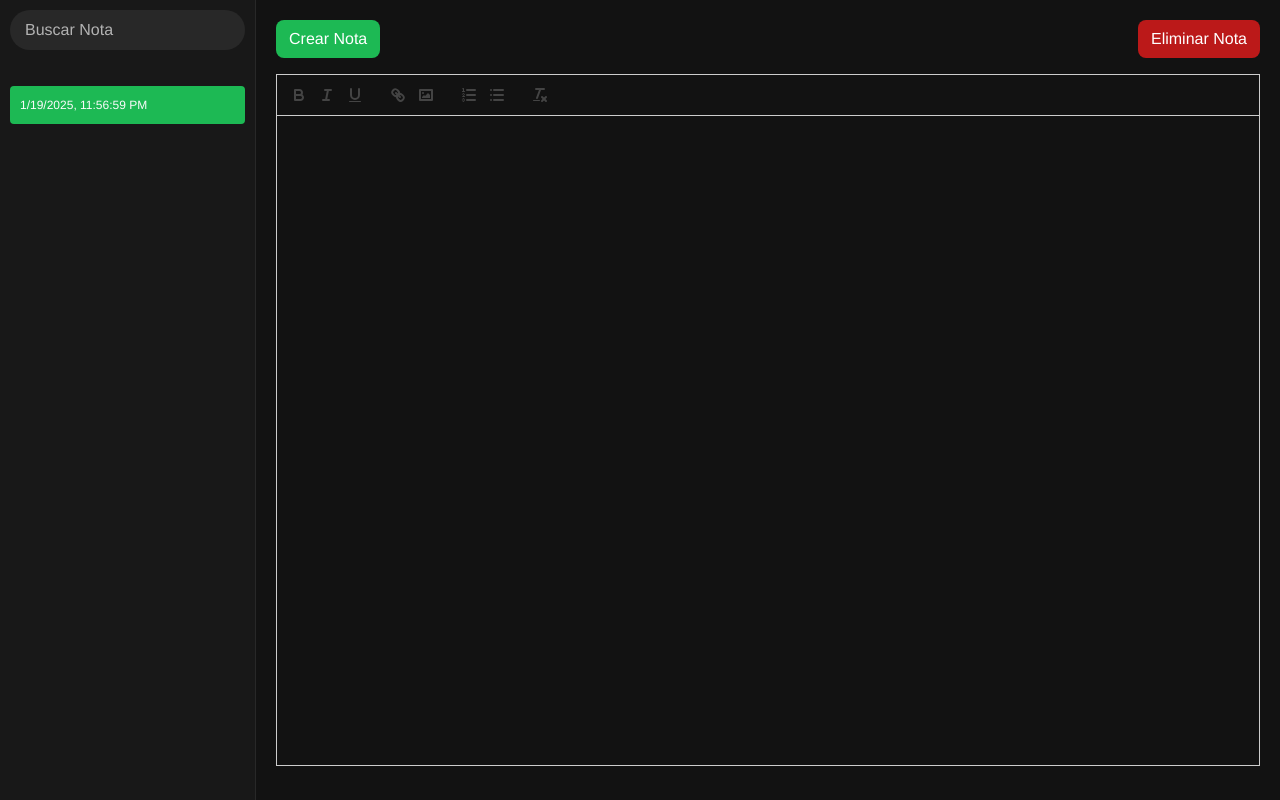
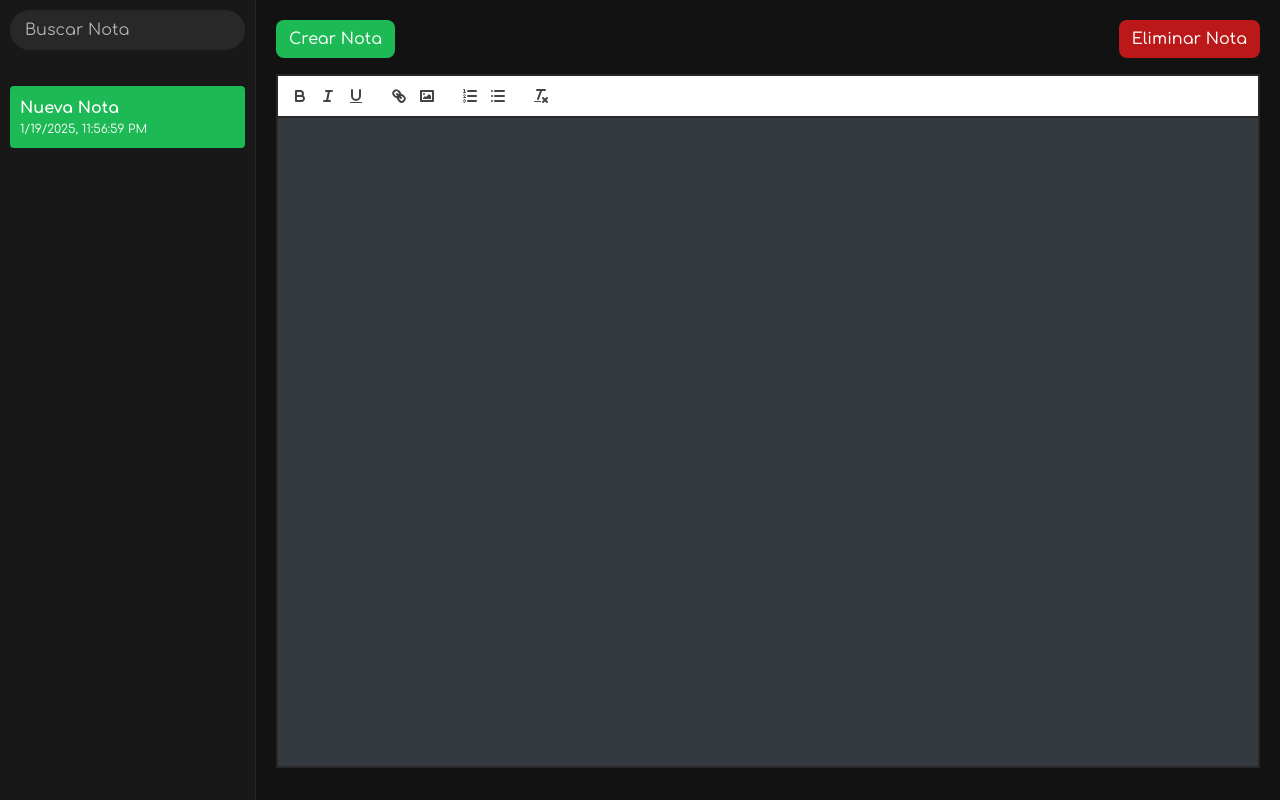
Before and after one commit to allydevper/notes-manager, a React (Vite) app: page / in a window 1280 px wide. Both pictures are taken after a click on the button "Crear Nota". Built offline with nearby package versions, Linux system fonts and the light colour scheme.

Commit message:
edit css

```diff
--- a/index.html
+++ b/index.html
@@ -1,13 +1,21 @@
 <!doctype html>
 <html lang="en">
+
 <head>
   <meta charset="UTF-8" />
   <link rel="icon" type="image/svg+xml" href="/vite.svg" />
   <meta name="viewport" content="width=device-width, initial-scale=1.0" />
+  <link rel="preconnect" href="https://fonts.googleapis.com">
+  <link rel="preconnect" href="https://fonts.gstatic.com" crossorigin>
+  <link
+    href="https://fonts.googleapis.com/css2?family=Comfortaa:wght@300..700&family=Fredoka:wght@300..700&family=Signika:wght@300..700&family=Work+Sans:ital,wght@0,100..900;1,100..900&display=swap"
+    rel="stylesheet">
   <title>The Notes App</title>
 </head>
+
 <body>
   <span id="root"></span>
   <script type="module" src="/src/main.jsx"></script>
 </body>
+
 </html>
--- a/src/App.css
+++ b/src/App.css
@@ -4,7 +4,7 @@
 
 body {
   margin: 0;
-  font-family: 'Helvetica Neue', Arial, sans-serif;
+  font-family: "Comfortaa", serif;
   background-color: #121212;
   color: #eaeaea;
   height: 100vh;
@@ -136,3 +136,22 @@ body {
 .button-danger:focus-visible {
   outline: 4px auto -webkit-focus-ring-color;
 }
+
+/*Editor*/
+.ql-container.ql-snow {
+  border: 2px solid #282828;
+}
+
+.ql-toolbar.ql-snow {
+  border: 2px solid #282828;
+  background: white;
+}
+
+.ql-container {
+  font-family: "Comfortaa", serif;
+  font-size: 1.5rem;
+}
+
+.ql-editor {
+  background: #343a40;
+}
--- a/src/App.jsx
+++ b/src/App.jsx
@@ -8,11 +8,16 @@ function App() {
   const isFirstRender = useRef(true);
   const [selectedNote, setSelectedNote] = useState(null);
   const [filter, setFilter] = useState('');
+  const nextId = useRef(1);
 
   useEffect(() => {
     const storedNotes = localStorage.getItem('notes');
     if (storedNotes) {
-      setNotes(JSON.parse(storedNotes));
+      const parsedNotes = JSON.parse(storedNotes);
+      setNotes(parsedNotes);
+      if (parsedNotes.length > 0) {
+        nextId.current = Math.max(...parsedNotes.map(note => note.id)) + 1;
+      }
     }
   }, []);
 
@@ -44,13 +49,7 @@ function App() {
 
         quill.on('text-change', () => {
           const content = quill.root.innerHTML;
-          if (selectedNote !== null) {
-            setNotes(prevNotes => {
-              const updatedNotes = [...prevNotes];
-              updatedNotes.find(f => f.id == selectedNote).content = content;
-              return updatedNotes;
-            });
-          }
+          setNotes(prevNotes => prevNotes.map(note => note.id === selectedNote ? { ...note, content } : note));
         });
 
         quill.root.innerHTML = notes.find(f => f.id == selectedNote)?.content || '';
@@ -68,12 +67,15 @@ function App() {
   }, [selectedNote]);
 
   const handleAddNote = () => {
+    if (!selectedNote || (notes.find(f => f.id == selectedNote).content.replace(/<[^>]*>/g, '') !== '' && notes[0].content.replace(/<[^>]*>/g, '') !== '')) {
+      const newNote = {
+        id: nextId.current++,
+        content: '',
+        date: new Date().toLocaleString()
+      };
 
-    const notesNextId = notes.length == 0 ? 1 : notes[0].id + 1;
-
-    if (!selectedNote || (notes.find(f => f.id == selectedNote).content.replace(/<[^>]*>/g, '') !== '' && notes[0].content.replace(/<[^>]*>/g, '') !== '')) {
-      setNotes([{ id: notesNextId, content: '', date: new Date().toLocaleString() }, ...notes]);
-      setSelectedNote(notesNextId);
+      setNotes([newNote, ...notes]);
+      setSelectedNote(newNote.id);
     }
   };
 
@@ -96,7 +98,9 @@ function App() {
         <div className="note-list">
           {filteredNotes.map((note) => (
             <div key={note.id} className={`note-item ${selectedNote === note.id ? 'selected' : ''}`} onClick={() => setSelectedNote(note.id)}>
-              <div className="note-title text-truncate">{note.content.replaceAll("</p>", '\n').replace(/<[^>]*>/g, '').split("\n").find(f => f !== "") || ""}</div>
+              <div className="note-title text-truncate">
+                {note.content.replaceAll("</p>", '\n').replace(/<[^>]*>/g, '').split('\n').find(line => line.trim() !== '') || 'Nueva Nota'}
+              </div>
               <div className="note-date">{note.date}</div>
             </div>
           ))}
@@ -112,9 +116,8 @@ function App() {
           }
         </div>
         <div className="note-body" style={{ flexGrow: 1 }}>
-          {selectedNote !== null && (
-            <div id={`editor-${selectedNote}`}></div>
-          )}
+          {selectedNote !== null && <div id={`editor-${selectedNote}`}></div>
+          }
         </div>
       </div>
     </div>
```
Lines whose indentation alone changed are shown as unchanged.
